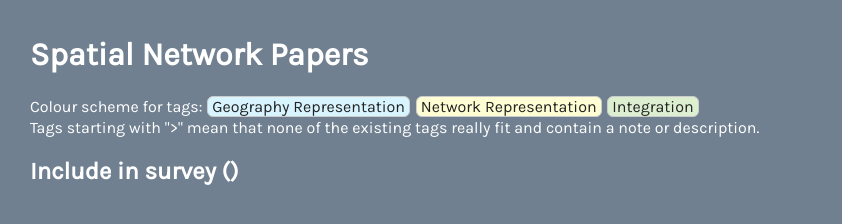
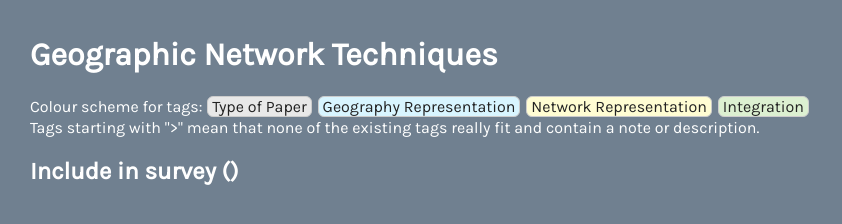
Before and after one commit to sarah37/filterable-collection, a plain HTML site: page index.html in a window 1280 px wide. Shown: the whole page, without its empty margins (0-842 px from the left). Drawn offline with nearby package versions, Linux system fonts and the light colour scheme; no server answers.

Commit message:
Change title, add paper tag example

```diff
--- a/index.html
+++ b/index.html
@@ -14,9 +14,10 @@
 		<script src="https://unpkg.com/imagesloaded@4/imagesloaded.pkgd.min.js"></script>
 	</head>
 	<body>
-		<h1>Spatial Network Papers</h1>
+		<h1>Geographic Network Techniques</h1>
 
 		Colour scheme for tags:
+		<div class="tag paper_type">Type of Paper</div>
 		<div class="tag geography_representation">Geography Representation</div>
 		<div class="tag network_representation">Network Representation</div>
 		<div class="tag integration">Integration</div>
```
